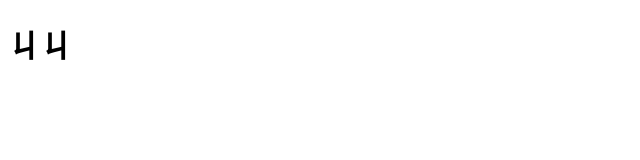
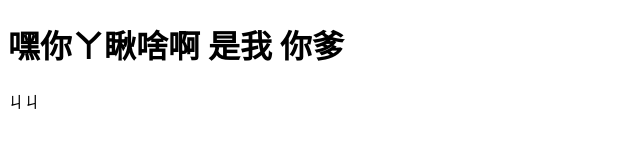
Before and after one commit to lin-yiting/lin-yiting.github.io, a plain HTML site: page index.html in a window 1280 px wide. Shown: the whole page, without its empty margins (0-640 px from the left). Drawn offline with Linux system fonts and the light colour scheme.

Commit message:
Update index.html

```diff
--- a/index.html
+++ b/index.html
@@ -5,7 +5,8 @@
   </head>
   <body>
 
-    <h1>ㄐㄐ</h1>
+    <h1>嘿你ㄚ瞅啥啊 是我 你爹</h1>
+    <p>ㄐㄐ
 
   </body>
 </html>
```
